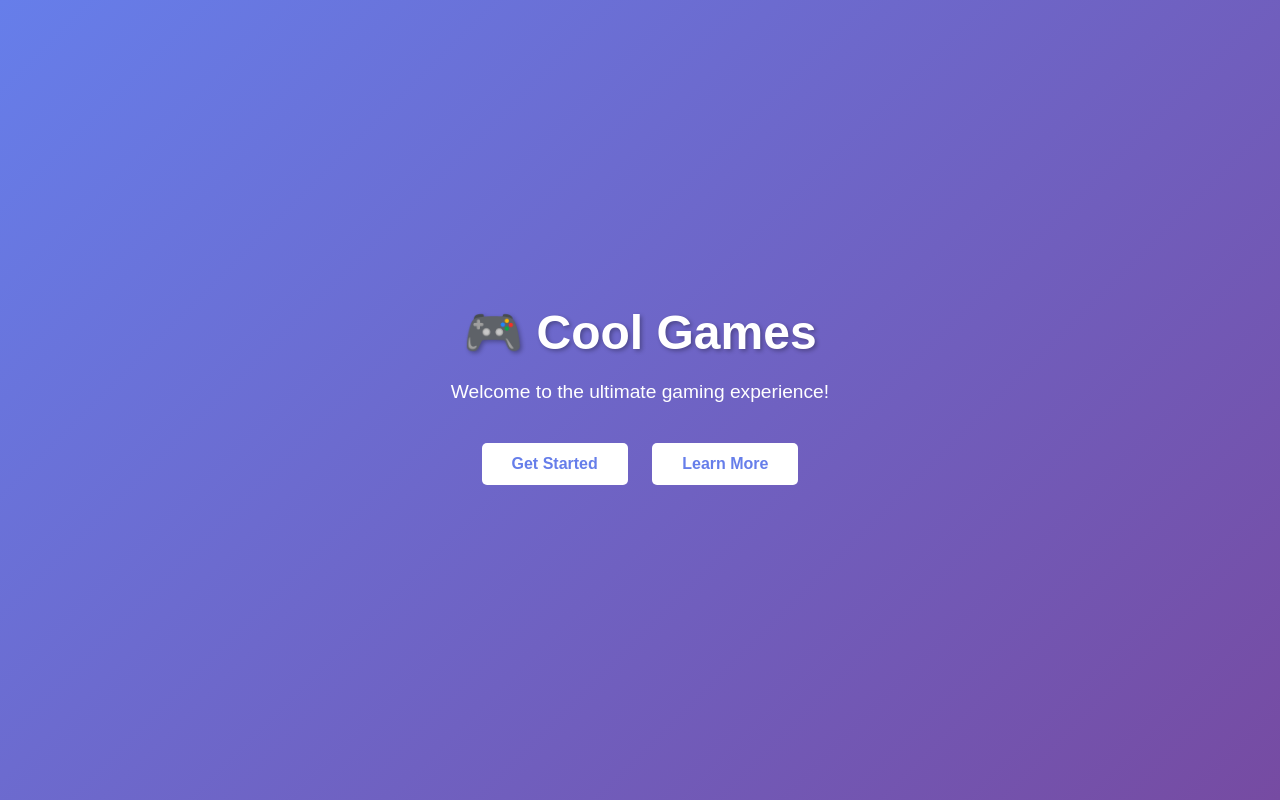
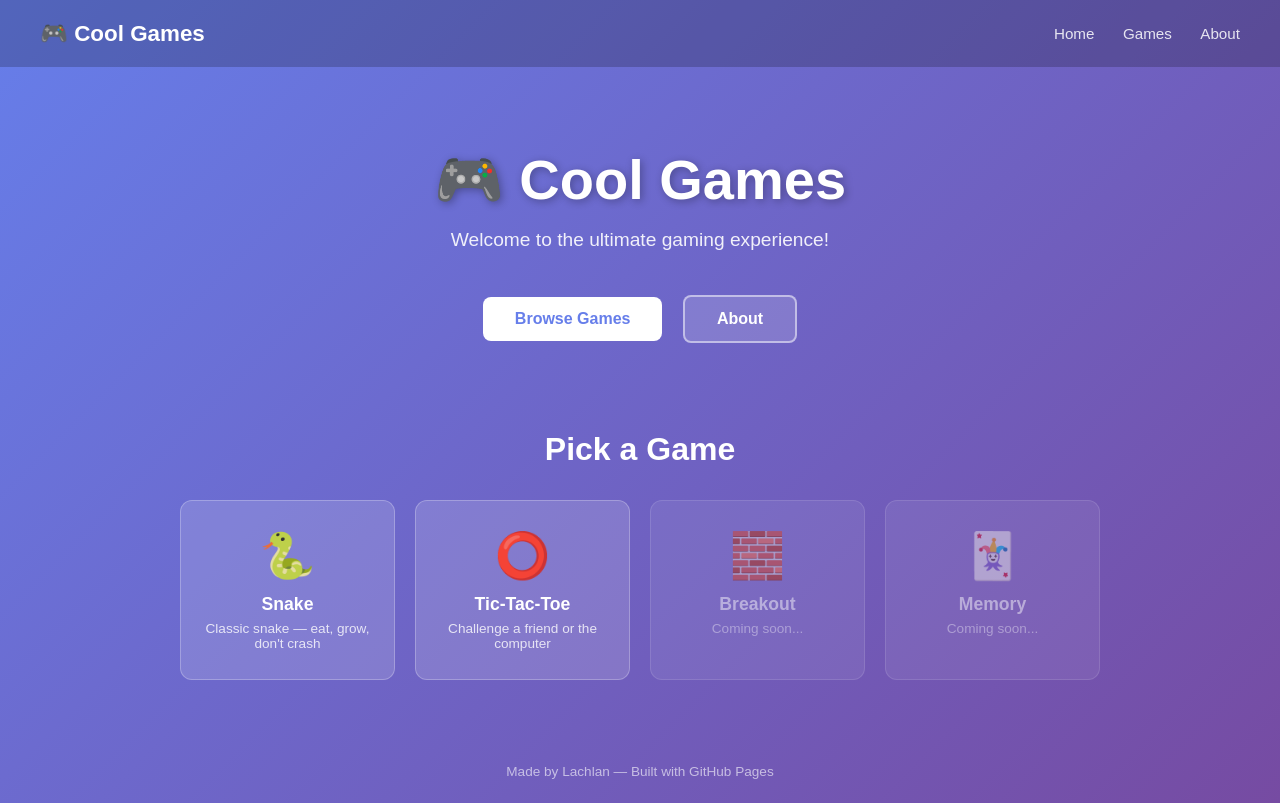
Before and after one commit to lachlanfarley140-hue/CoolGames.github.io, a plain HTML site: page index.html in a window 1280 px wide. Drawn offline with Linux system fonts and the light colour scheme.

Commit message:
Update index.html

```diff
--- a/index.html
+++ b/index.html
@@ -5,74 +5,163 @@
   <meta name="viewport" content="width=device-width, initial-scale=1.0">
   <title>Cool Games</title>
   <style>
-        * {
-            margin: 0;
-            padding: 0;
-            box-sizing: border-box;
-        }
+    * { margin: 0; padding: 0; box-sizing: border-box; }
 
     body {
       font-family: 'Arial', sans-serif;
       background: linear-gradient(135deg, #667eea 0%, #764ba2 100%);
       min-height: 100vh;
-            display: flex;
-            justify-content: center;
-            align-items: center;
-        }
-
-        .container {
-            text-align: center;
       color: white;
     }
 
-        h1 {
-            font-size: 3em;
-            margin-bottom: 20px;
-            text-shadow: 2px 2px 4px rgba(0, 0, 0, 0.3);
+    nav {
+      display: flex;
+      justify-content: space-between;
+      align-items: center;
+      padding: 20px 40px;
+      background: rgba(0,0,0,0.2);
     }
+    nav .logo { font-size: 1.4em; font-weight: bold; }
+    nav a {
+      color: white;
+      text-decoration: none;
+      margin-left: 24px;
+      font-size: 0.95em;
+      opacity: 0.85;
+      transition: opacity 0.2s;
+    }
+    nav a:hover { opacity: 1; }
 
-        p {
+    .hero {
+      text-align: center;
+      padding: 80px 20px 60px;
+    }
+    .hero h1 {
+      font-size: 3.5em;
+      margin-bottom: 16px;
+      text-shadow: 2px 2px 8px rgba(0,0,0,0.3);
+    }
+    .hero p {
       font-size: 1.2em;
-            margin-bottom: 30px;
+      opacity: 0.9;
+      margin-bottom: 36px;
     }
+    .btn {
+      display: inline-block;
+      padding: 13px 32px;
+      margin: 8px;
+      border-radius: 8px;
+      font-size: 1em;
+      font-weight: bold;
+      cursor: pointer;
+      text-decoration: none;
+      transition: transform 0.2s, box-shadow 0.2s;
+      border: none;
+    }
+    .btn:hover {
+      transform: translateY(-3px);
+      box-shadow: 0 8px 20px rgba(0,0,0,0.25);
+    }
+    .btn-primary { background: white; color: #667eea; }
+    .btn-secondary { background: rgba(255,255,255,0.15); color: white; border: 2px solid rgba(255,255,255,0.5); }
 
-        .button {
-            display: inline-block;
-            padding: 12px 30px;
-            margin: 10px;
-            background-color: #fff;
-            color: #667eea;
+    .games-section {
+      padding: 20px 40px 60px;
+      max-width: 1000px;
+      margin: 0 auto;
+    }
+    .games-section h2 {
+      text-align: center;
+      font-size: 2em;
+      margin-bottom: 32px;
+    }
+    .games-grid {
+      display: grid;
+      grid-template-columns: repeat(auto-fit, minmax(200px, 1fr));
+      gap: 20px;
+    }
+    .game-card {
+      background: rgba(255,255,255,0.15);
+      border: 1px solid rgba(255,255,255,0.25);
+      border-radius: 12px;
+      padding: 28px 20px;
+      text-align: center;
+      cursor: pointer;
+      transition: transform 0.2s, background 0.2s;
       text-decoration: none;
-            border-radius: 5px;
-            font-weight: bold;
-            transition: all 0.3s ease;
-            cursor: pointer;
-            border: none;
-            font-size: 1em;
+      color: white;
+      display: block;
     }
+    .game-card:hover {
+      transform: translateY(-4px);
+      background: rgba(255,255,255,0.25);
+    }
+    .game-card .icon { font-size: 2.8em; margin-bottom: 12px; }
+    .game-card h3 { font-size: 1.1em; margin-bottom: 6px; }
+    .game-card p { font-size: 0.85em; opacity: 0.8; }
+    .coming-soon { opacity: 0.5; cursor: default; }
+    .coming-soon:hover { transform: none; background: rgba(255,255,255,0.15); }
 
-        .button:hover {
-            background-color: #f0f0f0;
-            transform: translateY(-3px);
-            box-shadow: 0 5px 15px rgba(0, 0, 0, 0.2);
+    footer {
+      text-align: center;
+      padding: 24px;
+      font-size: 0.85em;
+      opacity: 0.6;
     }
   </style>
 </head>
 <body>
-    <div class="container">
+
+  <nav>
+    <span class="logo">🎮 Cool Games</span>
+    <div>
+      <a href="index.html">Home</a>
+      <a href="#games">Games</a>
+      <a href="about.html">About</a>
+    </div>
+  </nav>
+
+  <div class="hero">
     <h1>🎮 Cool Games</h1>
     <p>Welcome to the ultimate gaming experience!</p>
-        <a href="games.html" class="button">Get Started</a>
-        <button class="button" onclick="showAlert()">Learn More</button>
+    <a href="#games" class="btn btn-primary">Browse Games</a>
+    <a href="about.html" class="btn btn-secondary">About</a>
   </div>
 
-    <script>
-        function showAlert() {
-            alert('Explore our amazing collection of games and enjoy hours of entertainment!');
-            console.log('User clicked Learn More button');
-        }
+  <div class="games-section" id="games">
+    <h2>Pick a Game</h2>
+    <div class="games-grid">
 
-        console.log('Cool Games website loaded successfully!');
-    </script>
+      <a href="games/snake/" class="game-card">
+        <div class="icon">🐍</div>
+        <h3>Snake</h3>
+        <p>Classic snake — eat, grow, don't crash</p>
+      </a>
+
+      <a href="games/tictactoe/" class="game-card">
+        <div class="icon">⭕</div>
+        <h3>Tic-Tac-Toe</h3>
+        <p>Challenge a friend or the computer</p>
+      </a>
+
+      <div class="game-card coming-soon">
+        <div class="icon">🧱</div>
+        <h3>Breakout</h3>
+        <p>Coming soon...</p>
+      </div>
+
+      <div class="game-card coming-soon">
+        <div class="icon">🃏</div>
+        <h3>Memory</h3>
+        <p>Coming soon...</p>
+      </div>
+
+    </div>
+  </div>
+
+  <footer>
+    <p>Made by Lachlan &mdash; Built with GitHub Pages</p>
+  </footer>
+
 </body>
 </html>
```
Lines whose indentation alone changed are shown as unchanged.
